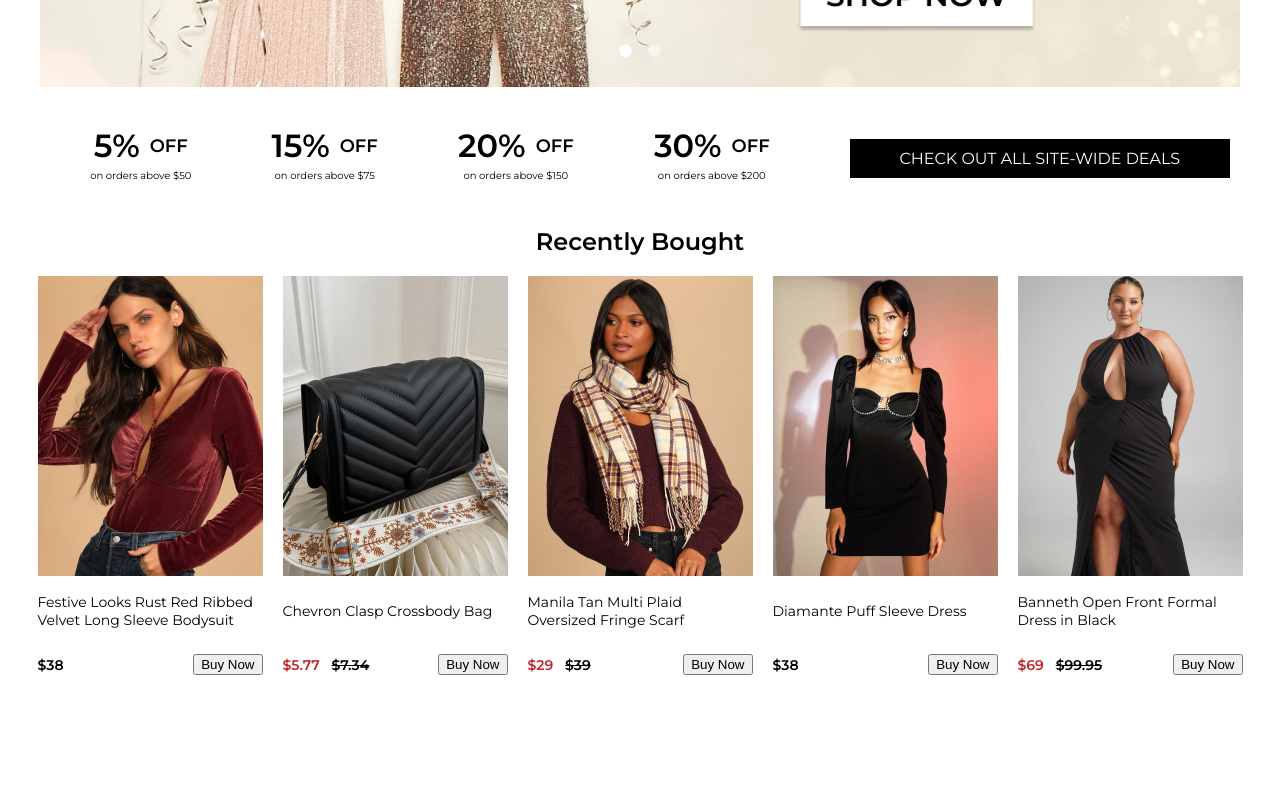
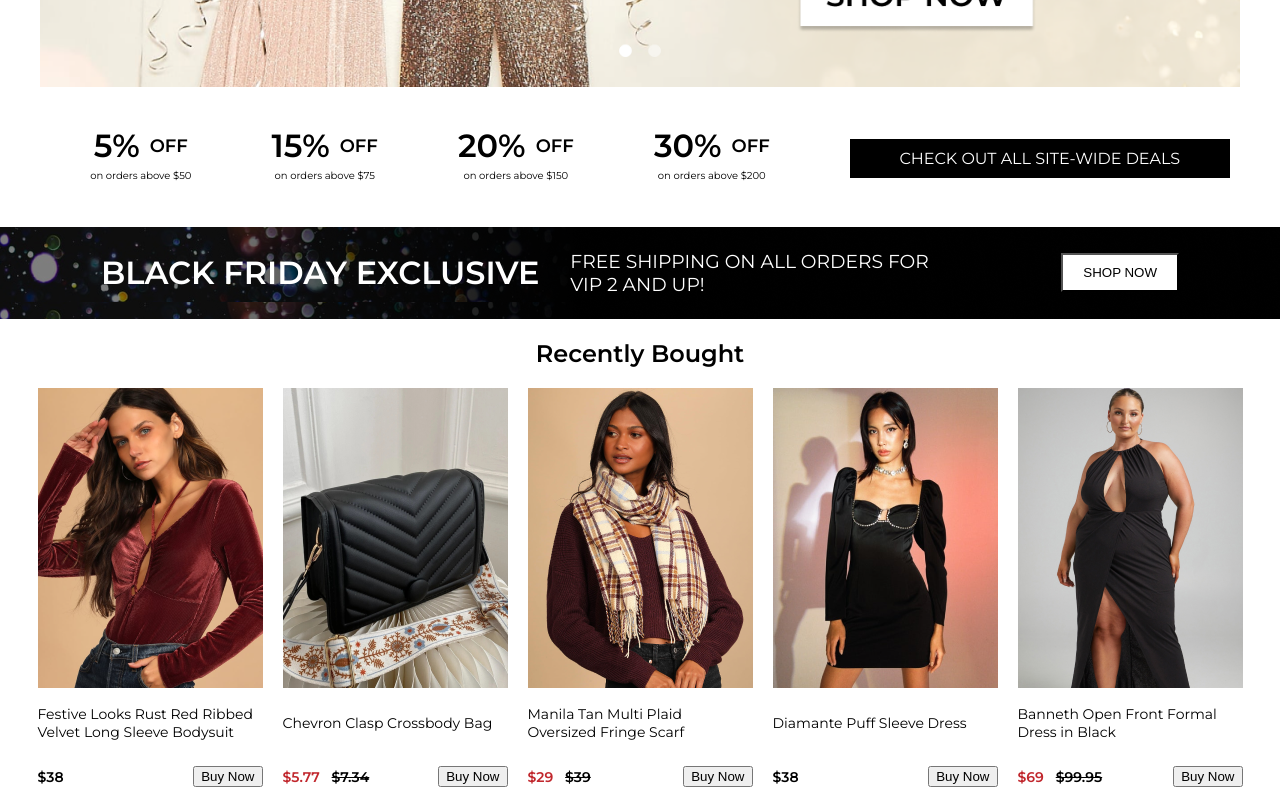
Before and after one commit to jhpalen/Ecommerce-Landing-Page-Challenge, a website: page index.html in a window 1280 px wide. Shown: the part 713-1513 px from the top of the page. Before the commit the page ends 1401 px from the top, so only its background shows below. Drawn offline with nearby package versions, Linux system fonts and the light colour scheme.

Commit message:
VIP Exclusive Section: Added VIP exclusive offers section for registered users.

```diff
--- a/Assets/styles.css
+++ b/Assets/styles.css
@@ -608,3 +608,50 @@ textarea.input-full {
   margin-left: 50px;
 }
 }
+
+
+
+/** Style for VIP EXCLUSIVE section **/
+/* Styling for the VIP Exclusive section */
+.vip-section {
+  display: flex;
+  justify-content: space-evenly;
+  align-items: center;
+  width: 100%;
+  color: #fff;
+  background-image: url('/Assets/bg.png');
+}
+
+.vip-section h2 { font-size: 32px;}
+
+/* Styling for the VIP Deal columns */
+.vip-column {
+  text-transform: uppercase;
+}
+
+.vip-column:nth-child(2){
+  margin-left: -70px;
+    max-width: 390px;
+    font-weight: 500;
+}
+
+/* Styling for the Call to Action column */
+.cta-column button {
+  padding: 10px 20px;
+  background-color: #fff;
+  color: #000;
+  text-align: center;
+}
+
+/* Responsive adjustments */
+@media (max-width: 768px) {
+  .vip-section {
+    flex-direction: column;
+    align-items: center;
+  }
+  .vip-column, .cta-column button {
+    width: 100%;
+    margin-right: 0;
+    margin-bottom: 20px;
+  }
+}
--- a/Sections/vipExclusive.html
+++ b/Sections/vipExclusive.html
@@ -1,14 +1,11 @@
-<!DOCTYPE html PUBLIC "-//W3C//DTD HTML 4.01//EN" "http://www.w3.org/TR/html4/strict.dtd">
-<html>
-<head>
-  <meta http-equiv="Content-Type" content="text/html; charset=utf-8">
-  <meta http-equiv="Content-Style-Type" content="text/css">
-  <title></title>
-  <meta name="Generator" content="Cocoa HTML Writer">
-  <meta name="CocoaVersion" content="2113.3">
-  <style type="text/css">
-  </style>
-</head>
-<body>
-</body>
-</html>
+<section id="vipExclusive" class="vip-section">
+  <h2 class="vip-column">
+    BLACK FRIDAY EXCLUSIVE
+  </h2>
+  <h3 class="vip-column">
+    free shipping on all orders for VIP 2 and up!
+  </h3>
+  <div class="cta-column">
+    <button>SHOP NOW</button>
+  </div>
+</section>
```
